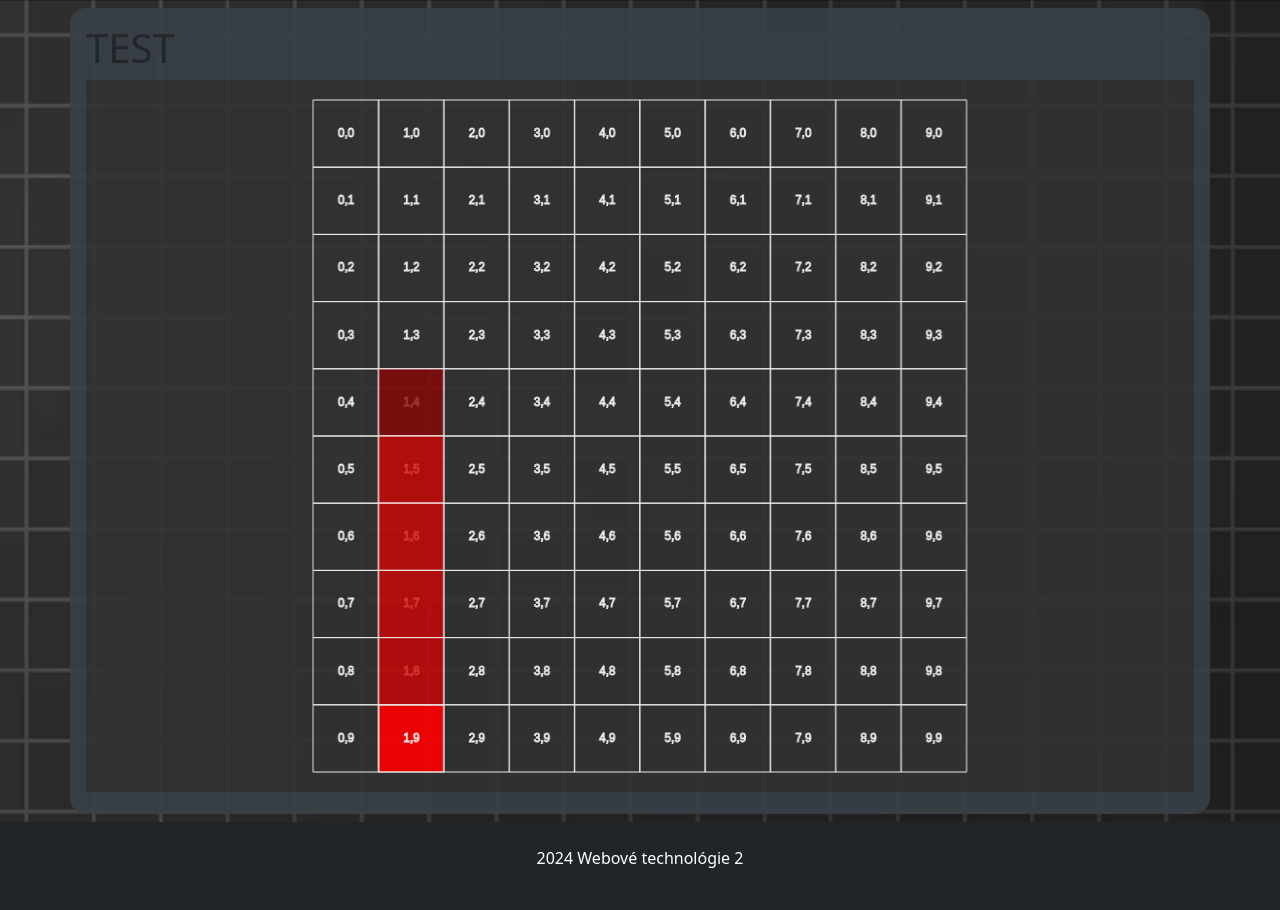
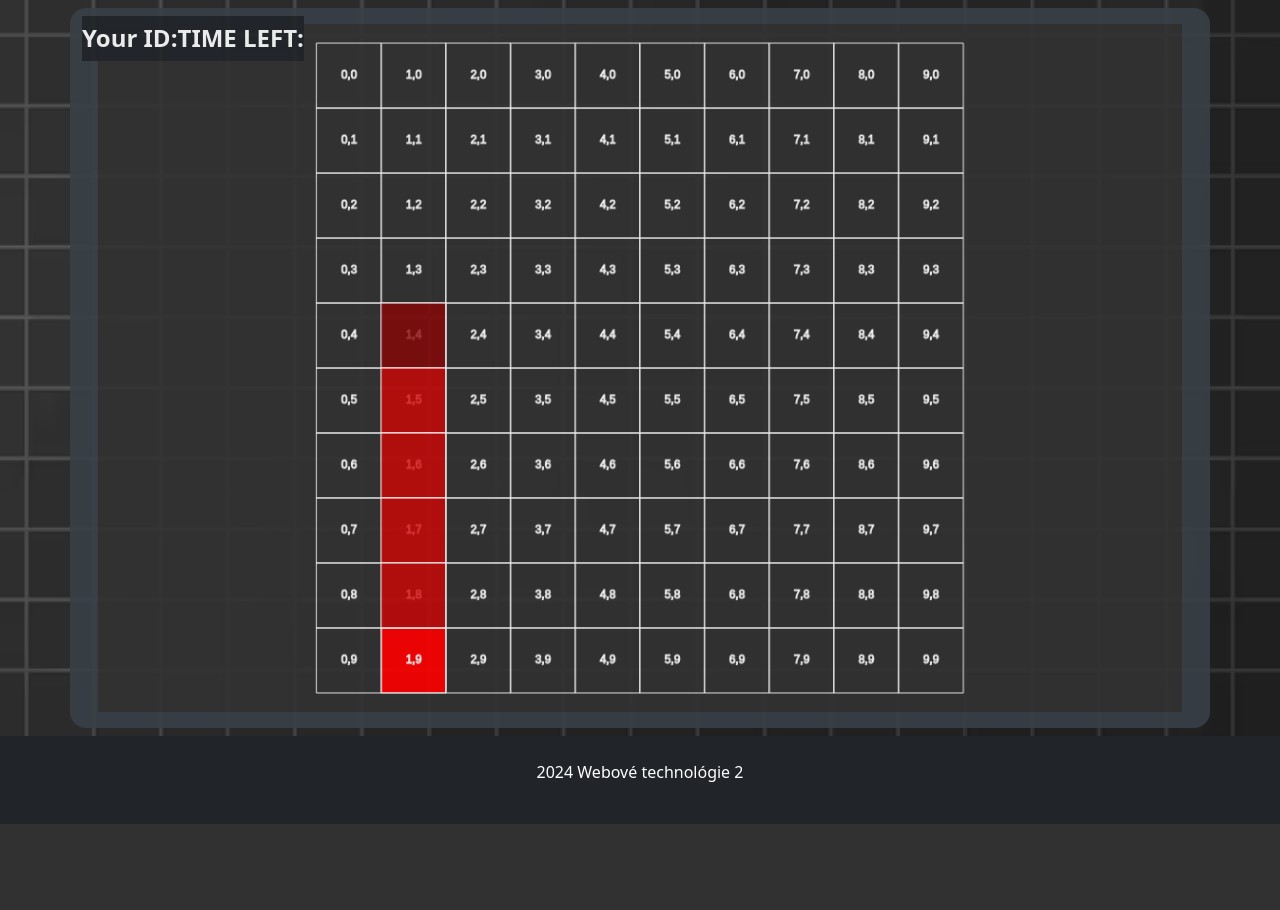
Before and after one commit to IMPArchyS/Webte2-zadanie3, a PHP site: page /game.php in a window 1280 px wide. After the commit the page ends 824 px from the top, so only its background shows below. Run offline with PHP 8.4, Linux system fonts and the light colour scheme; some libraries are stand-ins or nearby versions.

Commit message:
minor changes

```diff
--- /dev/null
+++ b/src/css/game.css
@@ -0,0 +1,26 @@
+body {
+    margin: 0;
+    padding: 0;
+    overflow: hidden;
+}
+
+.impGUI {
+    z-index: 15 !important;
+    margin-top: 0.5rem !important;
+    margin-bottom: 0.5rem !important;
+}
+
+.impGame {
+    max-height: 90vh !important;
+    background-color: rgb(56, 64, 71);
+    opacity: 90%;
+    border-radius: 1rem;
+    margin-bottom: 1rem;
+    margin-top: 1rem;
+}
+
+.impCanvas {
+    max-width: 100% !important;
+    max-height: 100% !important;
+    padding: 1rem;
+}
--- a/src/game.php
+++ b/src/game.php
@@ -6,6 +6,7 @@
     <meta name="viewport" content="width=device-width, initial-scale=1.0">
     <link rel="stylesheet" href="node_modules/bootstrap/dist/css/bootstrap.min.css">
     <link rel="stylesheet" href="css/style.css">
+    <link rel="stylesheet" href="css/game.css">
     <script src="node_modules/p5/lib/p5.min.js"></script>
     <script type="module" src="js/Game.js"></script>
 
@@ -15,15 +16,21 @@
 </head>
 
 <body>
-    <div class="container my-2 impContainer" id="canvas-container">
-        <h1>TEST</h1>
+    <div class="container my-2 impGame" id="canvas-container">
+        <div class='impGUI text-center text-white impBold position-absolute bg-dark'>
+            <div class="d-flex justify-content-between">
+                <h4 class="impGUI text-center text-white impBold bg-dark">Your ID: <span
+                        class="impPlayerTag impBold bg-dark" id="alias"></span></h4>
+                <h4 class="impGUI text-center text-white impBold bg-dark">TIME LEFT:</h4>
+            </div>
+        </div>
     </div>
-    <!--  game over modal  -->
     <footer class="bg-dark text-white">
         <div class="container py-4 text-center">
             <p class="text-center"> 2024 Webové technológie 2</p>
         </div>
     </footer>
+    <!--  game over modal  -->
 </body>
 
 </html>
--- a/src/js/game.js
+++ b/src/js/game.js
@@ -27,8 +27,9 @@
     level.preload = () => {};
 
     level.setup = () => {
-        let canvas = level.createCanvas(level.windowWidth, level.windowHeight);
-        canvas.parent('canvas-container').addClass('img-fluid');
+        console.log('V1-3');
+        let canvas = level.createCanvas(window.innerWidth, window.innerHeight);
+        canvas.parent('canvas-container').addClass('impCanvas');
         level.windowResized();
         level.createGrid();
         level.createPlayer();
@@ -42,8 +43,7 @@
 
     level.windowResized = () => {
         let containerWidth = level.select('#canvas-container').width;
-        let footerHeight = level.select('footer').height;
-        level.resizeCanvas(containerWidth, level.windowHeight - footerHeight);
+        level.resizeCanvas(containerWidth, level.select('#canvas-container').height);
         level.updateGridSize();
     };
 
```
